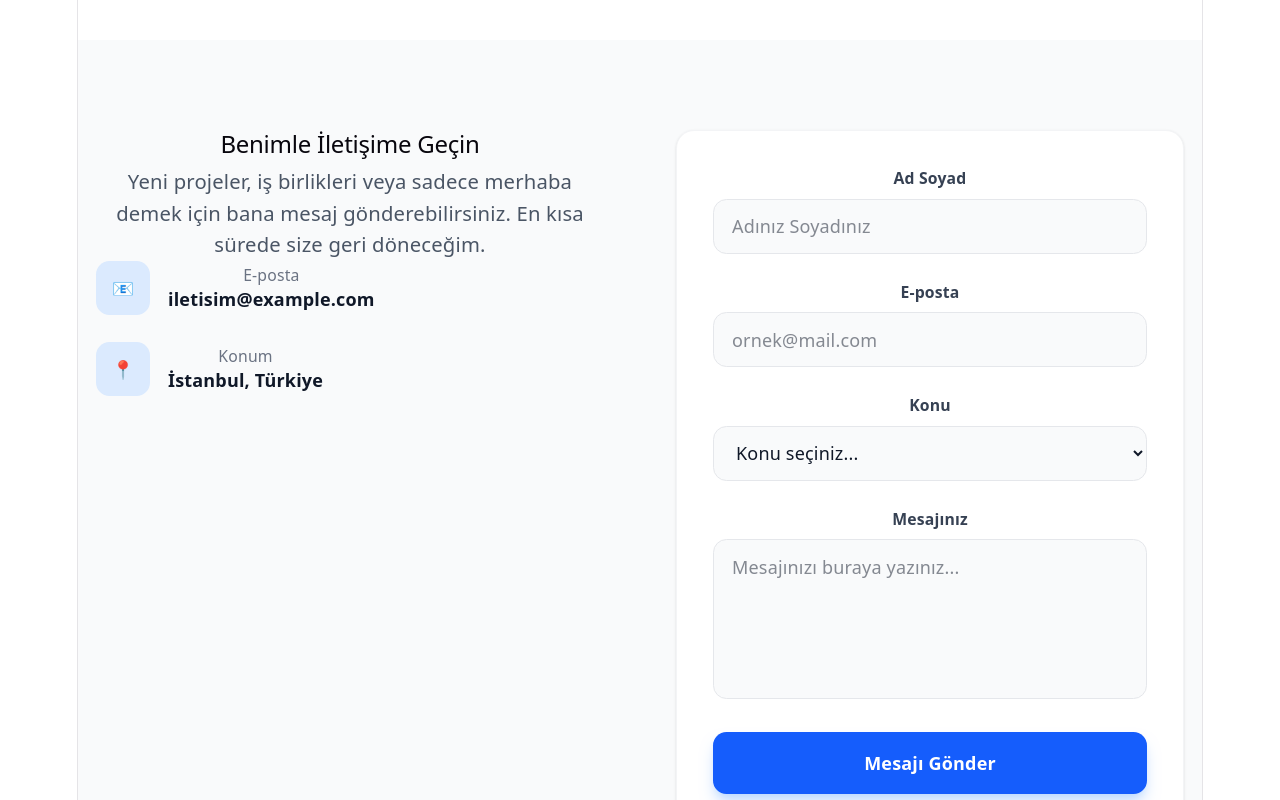
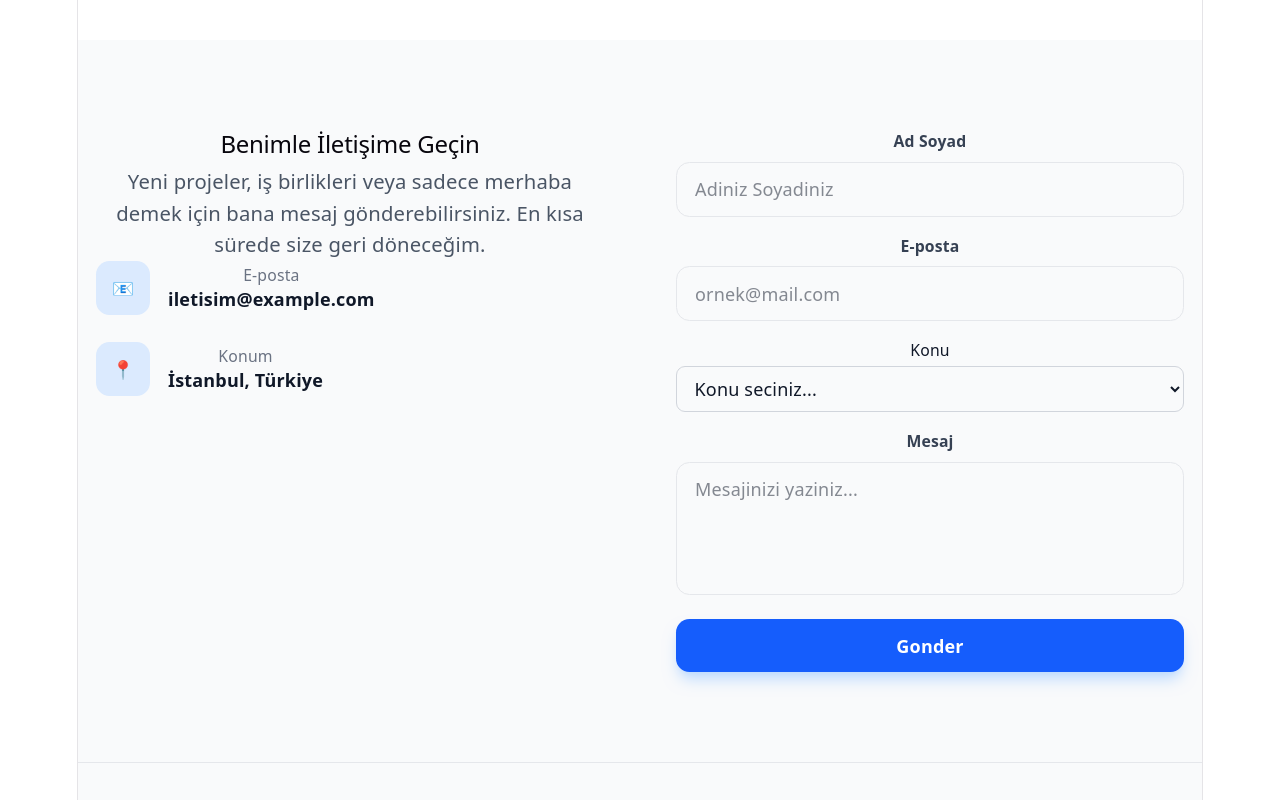
Before and after one commit to botankly/weblab, a React (Vite) app: page / in a window 1280 px wide. Shown: the part 3460-4260 px from the top of the page. Built offline with nearby package versions, Linux system fonts and the light colour scheme.

Commit message:
refactor: align with Lab 6 manual structure and screenshot logic

```diff
--- a/src/components/forms/ContactForm.tsx
+++ b/src/components/forms/ContactForm.tsx
@@ -1,4 +1,7 @@
 import { useState, type FormEvent } from "react";
+import Button from "../ui/Button";
+import Input from "../ui/Input";
+import Alert from "../ui/Alert";
 
 interface ContactFormData {
   name: string;
@@ -22,12 +25,14 @@ const initialFormData: ContactFormData = {
 };
 
 export default function ContactForm() {
+  // Form state
   const [formData, setFormData] = useState<ContactFormData>(initialFormData);
   const [errors, setErrors] = useState<FormErrors>({});
   const [isSubmitting, setIsSubmitting] = useState(false);
   const [submitSuccess, setSubmitSuccess] = useState(false);
 
-  const validate = (data: ContactFormData): FormErrors => {
+  // --- Dogrulama (Validation) ---
+  function validate(data: ContactFormData): FormErrors {
     const newErrors: FormErrors = {};
 
     if (!data.name.trim()) {
@@ -53,19 +58,29 @@ export default function ContactForm() {
     }
 
     return newErrors;
-  };
+  }
 
-  const handleChange = (field: keyof ContactFormData, value: string) => {
-    setFormData((prev) => ({ ...prev, [field]: value }));
+  // --- Tek alan guncelleme ---
+  function handleChange(field: keyof ContactFormData, value: string) {
+    setFormData((prev) => ({
+      ...prev,
+      [field]: value,
+    }));
+    // Hata mesajini temizle
     if (errors[field]) {
-      setErrors((prev) => ({ ...prev, [field]: undefined }));
+      setErrors((prev) => ({
+        ...prev,
+        [field]: undefined,
+      }));
     }
-  };
+  }
 
-  const handleSubmit = async (e: FormEvent) => {
+  // --- Form gonderme ---
+  async function handleSubmit(e: FormEvent) {
     e.preventDefault();
+
+    // Dogrula
     const newErrors = validate(formData);
-
     if (Object.keys(newErrors).length > 0) {
       setErrors(newErrors);
       return;
@@ -73,108 +88,92 @@ export default function ContactForm() {
 
     setIsSubmitting(true);
     try {
-      // Simüle edilmiş API çağrısı
-      await new Promise((resolve) => setTimeout(resolve, 1500));
+      // Simule edilmis API cagirisi
+      await new Promise((resolve) => setTimeout(resolve, 1000));
       console.log("Form verisi:", formData);
       setSubmitSuccess(true);
       setFormData(initialFormData);
     } catch {
-      alert("Gönderim başarısız. Tekrar deneyin.");
+      alert("Gonderim basarisiz. Tekrar deneyin.");
     } finally {
       setIsSubmitting(false);
     }
-  };
+  }
 
   if (submitSuccess) {
     return (
-      <div className="bg-green-50 dark:bg-green-900/20 border border-green-200 dark:border-green-800 rounded-2xl p-8 text-center">
-        <div className="w-16 h-16 bg-green-500 text-white rounded-full flex items-center justify-center text-2xl mx-auto mb-4">
-          ✓
-        </div>
-        <h3 className="text-xl font-bold text-green-800 dark:text-green-300 mb-2">Başarıyla Gönderildi!</h3>
-        <p className="text-green-700 dark:text-green-400 mb-6">Mesajınız tarafımıza ulaştı. En kısa sürede dönüş yapacağız.</p>
+      <div className="bg-green-50 border border-green-200 rounded-lg p-6 text-center">
+        <p className="text-green-800 font-medium">Mesajiniz basariyla gonderildi!</p>
         <button
           onClick={() => setSubmitSuccess(false)}
-          className="text-green-600 dark:text-green-400 font-semibold hover:underline"
+          className="mt-4 text-sm text-green-600 underline"
         >
-          Yeni mesaj gönder
+          Yeni mesaj gonder
         </button>
       </div>
     );
   }
 
   return (
-    <form onSubmit={handleSubmit} className="space-y-6 bg-white dark:bg-gray-800 p-8 rounded-2xl border border-gray-100 dark:border-gray-700 shadow-sm" noValidate>
-      <div>
-        <label htmlFor="name" className="block text-sm font-semibold text-gray-700 dark:text-gray-300 mb-2">Ad Soyad</label>
-        <input
+    <form onSubmit={handleSubmit} className="space-y-4 max-w-lg" noValidate>
+      {/* Ad Soyad */}
+      <Input
         id="name"
-          type="text"
+        label="Ad Soyad"
         value={formData.name}
         onChange={(e) => handleChange("name", e.target.value)}
-          placeholder="Adınız Soyadınız"
-          className={`w-full px-4 py-3 rounded-xl border outline-none transition-all ${
-            errors.name ? "border-red-500 focus:ring-red-200" : "border-gray-200 dark:border-gray-600 focus:ring-blue-100 focus:border-blue-500"
-          } bg-gray-50 dark:bg-gray-900 dark:text-white`}
+        error={errors.name}
+        placeholder="Adiniz Soyadiniz"
       />
-        {errors.name && <p className="text-red-500 text-xs mt-1">{errors.name}</p>}
-      </div>
 
-      <div>
-        <label htmlFor="email" className="block text-sm font-semibold text-gray-700 dark:text-gray-300 mb-2">E-posta</label>
-        <input
+      {/* E-posta */}
+      <Input
         id="email"
         type="email"
+        label="E-posta"
         value={formData.email}
         onChange={(e) => handleChange("email", e.target.value)}
+        error={errors.email}
         placeholder="ornek@mail.com"
-          className={`w-full px-4 py-3 rounded-xl border outline-none transition-all ${
-            errors.email ? "border-red-500 focus:ring-red-200" : "border-gray-200 dark:border-gray-600 focus:ring-blue-100 focus:border-blue-500"
-          } bg-gray-50 dark:bg-gray-900 dark:text-white`}
       />
-        {errors.email && <p className="text-red-500 text-xs mt-1">{errors.email}</p>}
-      </div>
 
+      {/* Konu */}
       <div>
-        <label htmlFor="subject" className="block text-sm font-semibold text-gray-700 dark:text-gray-300 mb-2">Konu</label>
+        <label htmlFor="subject" className="block text-sm font-medium mb-1">
+          Konu
+        </label>
         <select
           id="subject"
           value={formData.subject}
           onChange={(e) => handleChange("subject", e.target.value)}
-          className={`w-full px-4 py-3 rounded-xl border outline-none transition-all ${
-            errors.subject ? "border-red-500 focus:ring-red-200" : "border-gray-200 dark:border-gray-600 focus:ring-blue-100 focus:border-blue-500"
+          className={`w-full border rounded-lg px-3 py-2 ${
+            errors.subject ? "border-red-500" : "border-gray-300"
           } bg-gray-50 dark:bg-gray-900 dark:text-white`}
         >
-          <option value="">Konu seçiniz...</option>
-          <option value="genel">Genel Sorular</option>
-          <option value="is">İş Birliği</option>
+          <option value="">Konu seciniz...</option>
+          <option value="genel">Genel</option>
           <option value="destek">Teknik Destek</option>
+          <option value="oneri">Oneri</option>
+          <option value="isbirligi">Is Birligi</option>
         </select>
         {errors.subject && <p className="text-red-500 text-xs mt-1">{errors.subject}</p>}
       </div>
 
-      <div>
-        <label htmlFor="message" className="block text-sm font-semibold text-gray-700 dark:text-gray-300 mb-2">Mesajınız</label>
-        <textarea
+      {/* Mesaj */}
+      <Input
         id="message"
-          rows={5}
+        label="Mesaj"
+        multiline
         value={formData.message}
         onChange={(e) => handleChange("message", e.target.value)}
-          placeholder="Mesajınızı buraya yazınız..."
-          className={`w-full px-4 py-3 rounded-xl border outline-none transition-all resize-none ${
-            errors.message ? "border-red-500 focus:ring-red-200" : "border-gray-200 dark:border-gray-600 focus:ring-blue-100 focus:border-blue-500"
-          } bg-gray-50 dark:bg-gray-900 dark:text-white`}
+        error={errors.message}
+        placeholder="Mesajinizi yaziniz..."
       />
-        {errors.message && <p className="text-red-500 text-xs mt-1">{errors.message}</p>}
-      </div>
 
-      <button
-        type="submit"
-        disabled={isSubmitting}
-        className="w-full bg-blue-600 hover:bg-blue-700 text-white font-bold py-4 rounded-xl shadow-lg shadow-blue-200 dark:shadow-none transition-all disabled:opacity-50 disabled:cursor-not-allowed transform active:scale-[0.98]"
-      >
-        {isSubmitting ? "Gönderiliyor..." : "Mesajı Gönder"}
-      </button>
+      {/* Gonder butonu */}
+      <Button type="submit" disabled={isSubmitting} fullWidth>
+        {isSubmitting ? "Gonderiliyor..." : "Gonder"}
+      </Button>
     </form>
   );
 }
--- /dev/null
+++ b/src/components/ui/Alert.tsx
@@ -0,0 +1,22 @@
+import { ReactNode } from "react";
+
+interface AlertProps {
+  children: ReactNode;
+  variant?: "success" | "error" | "info";
+  title?: string;
+}
+
+export default function Alert({ children, variant = "info", title }: AlertProps) {
+  const styles = {
+    success: "bg-green-50 border-green-200 text-green-800 dark:bg-green-900/20 dark:border-green-800 dark:text-green-300",
+    error: "bg-red-50 border-red-200 text-red-800 dark:bg-red-900/20 dark:border-red-800 dark:text-red-300",
+    info: "bg-blue-50 border-blue-200 text-blue-800 dark:bg-blue-900/20 dark:border-blue-800 dark:text-blue-300"
+  };
+
+  return (
+    <div className={`p-4 rounded-xl border ${styles[variant]}`}>
+      {title && <p className="font-bold mb-1">{title}</p>}
+      <div className="text-sm">{children}</div>
+    </div>
+  );
+}
--- /dev/null
+++ b/src/components/ui/Button.tsx
@@ -0,0 +1,34 @@
+import { ButtonHTMLAttributes, ReactNode } from "react";
+
+interface ButtonProps extends ButtonHTMLAttributes<HTMLButtonElement> {
+  children: ReactNode;
+  variant?: "primary" | "secondary" | "outline";
+  fullWidth?: boolean;
+}
+
+export default function Button({
+  children,
+  variant = "primary",
+  fullWidth = false,
+  className = "",
+  ...props
+}: ButtonProps) {
+  const baseStyles = "px-6 py-3 rounded-xl font-semibold transition-all active:scale-[0.98] disabled:opacity-50 disabled:cursor-not-allowed";
+
+  const variants = {
+    primary: "bg-blue-600 text-white hover:bg-blue-700 shadow-lg shadow-blue-200 dark:shadow-none",
+    secondary: "bg-gray-100 text-gray-900 hover:bg-gray-200 dark:bg-gray-800 dark:text-white dark:hover:bg-gray-700",
+    outline: "border-2 border-blue-600 text-blue-600 hover:bg-blue-50 dark:text-blue-400 dark:border-blue-400 dark:hover:bg-gray-800"
+  };
+
+  const widthStyle = fullWidth ? "w-full" : "";
+
+  return (
+    <button
+      className={`${baseStyles} ${variants[variant]} ${widthStyle} ${className}`}
+      {...props}
+    >
+      {children}
+    </button>
+  );
+}
--- /dev/null
+++ b/src/components/ui/Card.tsx
@@ -0,0 +1,14 @@
+import { ReactNode } from "react";
+
+interface CardProps {
+  children: ReactNode;
+  className?: string;
+}
+
+export default function Card({ children, className = "" }: CardProps) {
+  return (
+    <div className={`bg-white dark:bg-gray-800 rounded-2xl border border-gray-200 dark:border-gray-700 overflow-hidden shadow-sm hover:shadow-md transition-shadow ${className}`}>
+      {children}
+    </div>
+  );
+}
--- /dev/null
+++ b/src/components/ui/Input.tsx
@@ -0,0 +1,42 @@
+import { InputHTMLAttributes } from "react";
+
+interface InputProps extends InputHTMLAttributes<HTMLInputElement | HTMLTextAreaElement> {
+  label?: string;
+  error?: string;
+  multiline?: boolean;
+  rows?: number;
+}
+
+export default function Input({
+  label,
+  error,
+  multiline = false,
+  rows = 4,
+  className = "",
+  id,
+  ...props
+}: InputProps) {
+  const Component = multiline ? "textarea" : "input";
+
+  return (
+    <div className="w-full">
+      {label && (
+        <label htmlFor={id} className="block text-sm font-semibold text-gray-700 dark:text-gray-300 mb-2">
+          {label}
+        </label>
+      )}
+      <Component
+        id={id}
+        // @ts-ignore
+        rows={multiline ? rows : undefined}
+        className={`w-full px-4 py-3 rounded-xl border outline-none transition-all ${
+          error
+            ? "border-red-500 focus:ring-red-200"
+            : "border-gray-200 dark:border-gray-600 focus:ring-blue-100 focus:border-blue-500"
+        } bg-gray-50 dark:bg-gray-900 dark:text-white ${multiline ? "resize-none" : ""} ${className}`}
+        {...props}
+      />
+      {error && <p className="text-red-500 text-xs mt-1">{error}</p>}
+    </div>
+  );
+}
```
Also changed, not shown: src/components/sections/ProjectCard.tsx (+4 -3 lines), src/components/sections/ProjectList.tsx (+15 -18 lines). Lines whose indentation alone changed are shown as unchanged.
